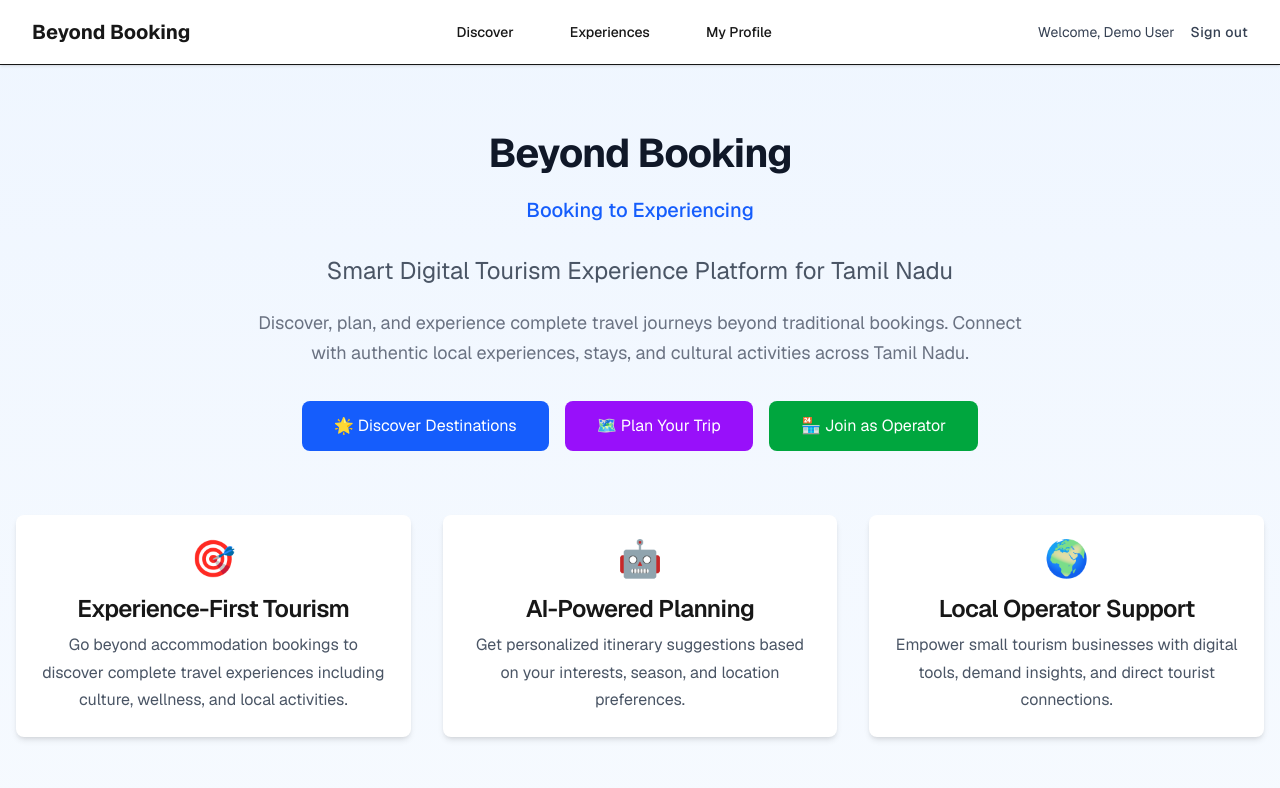
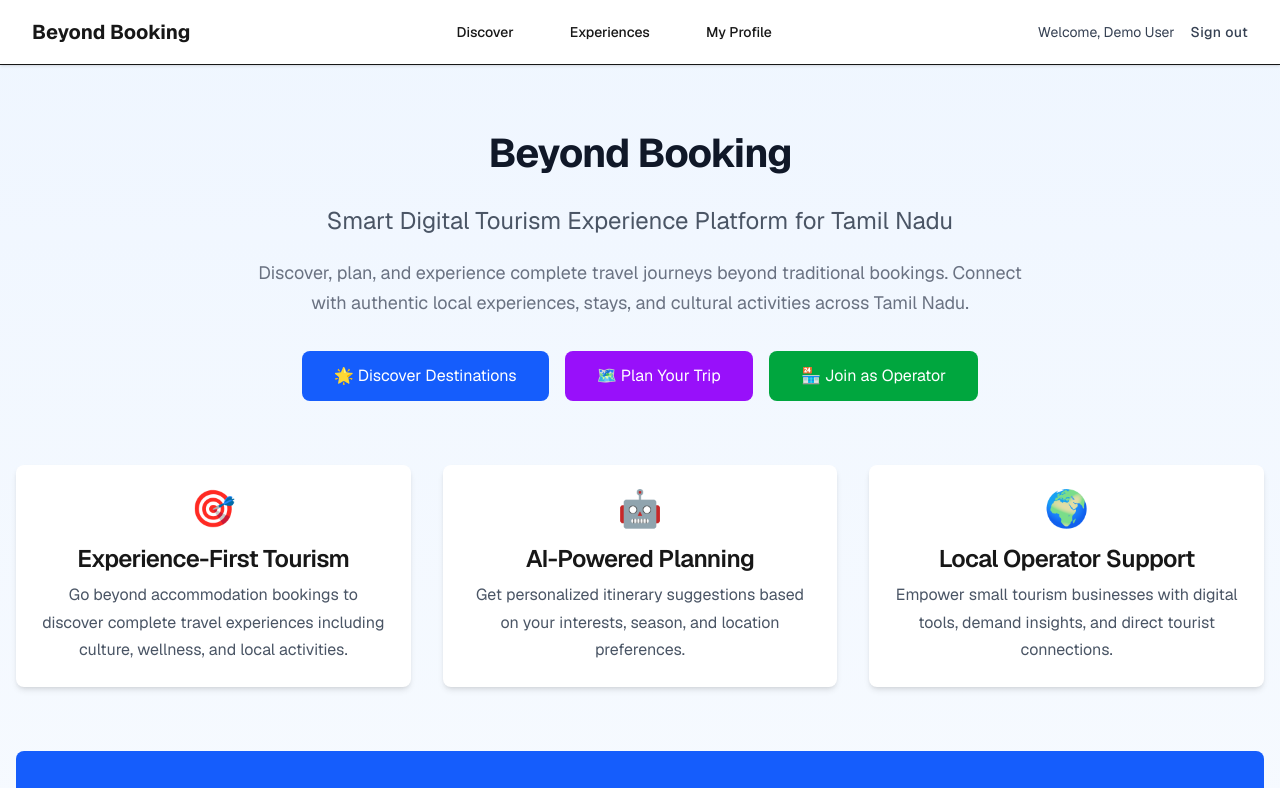
Before and after one commit to rose-ramasamy/beyondbooking, a Next.js app: page / in a window 1280 px wide. Shown: the top 788 px of the page. Built offline with nearby package versions, Linux system fonts and the light colour scheme.

Commit message:
Remove 'Booking to Experiencing' caption - not working well visually

```diff
--- a/app/page.tsx
+++ b/app/page.tsx
@@ -9,12 +9,9 @@
       {/* Hero Section */}
       <main className="container mx-auto px-4 py-16">
         <div className="text-center mb-16">
-          <h1 className="text-4xl md:text-6xl font-bold text-gray-900 mb-4">
+          <h1 className="text-4xl md:text-6xl font-bold text-gray-900 mb-6">
             Beyond Booking
           </h1>
-          <p className="text-lg md:text-xl font-medium text-blue-600 mb-6">
-            Booking to Experiencing
-          </p>
           <p className="text-xl md:text-2xl text-gray-600 mb-4">
             Smart Digital Tourism Experience Platform for Tamil Nadu
           </p>
```
